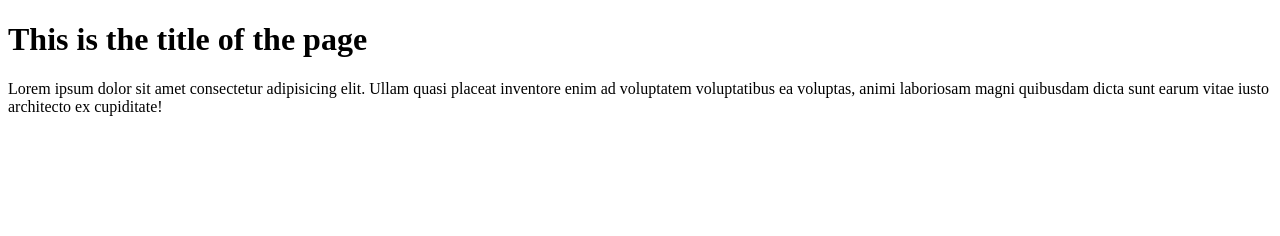
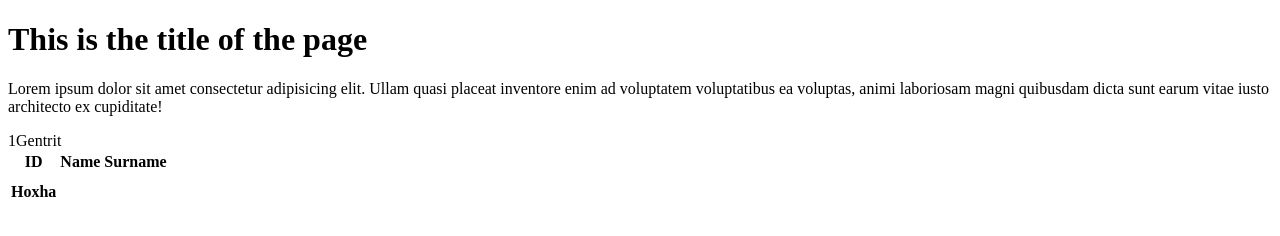
Before and after one commit to gentrit-hoxha/WWWRepo1, a plain HTML site: page index.html in a window 1280 px wide. Drawn offline with Linux system fonts and the light colour scheme.

Commit message:
Table added

```diff
--- a/index.html
+++ b/index.html
@@ -11,5 +11,18 @@
     <h1>This is the title of the page</h1>
     <p>Lorem ipsum dolor sit amet consectetur adipisicing elit. Ullam quasi placeat inventore enim ad voluptatem voluptatibus ea voluptas, animi laboriosam magni quibusdam dicta sunt earum vitae iusto architecto ex cupiditate!</p>
 
+    <table>
+        <tr>
+            <th>ID</th>
+            <th>Name</th>
+            <th>Surname</th>
+        </tr>
+
+        <td>
+            <tr>1</tr>
+            <tr>Gentrit</tr>
+            <th>Hoxha</th>
+        </td>
+    </table>
 </body>
 </html>
```
